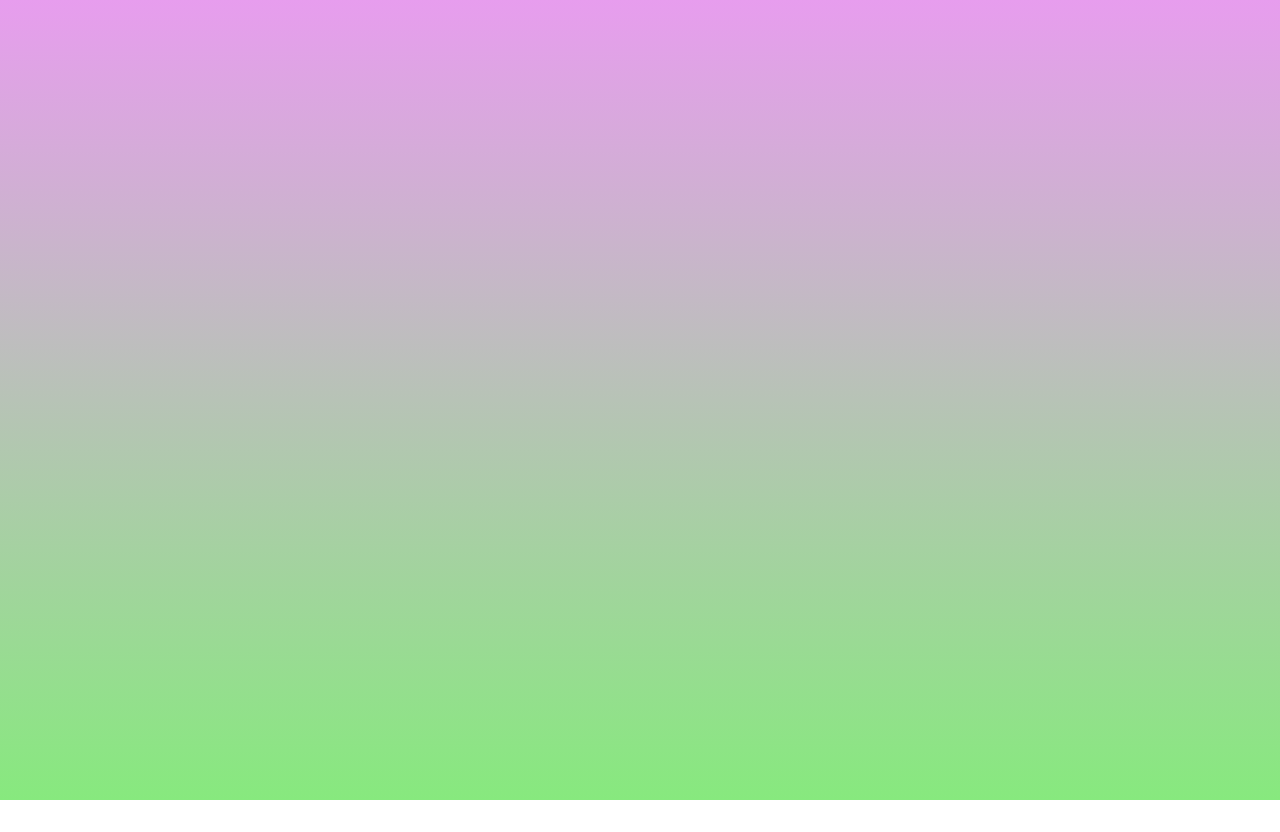
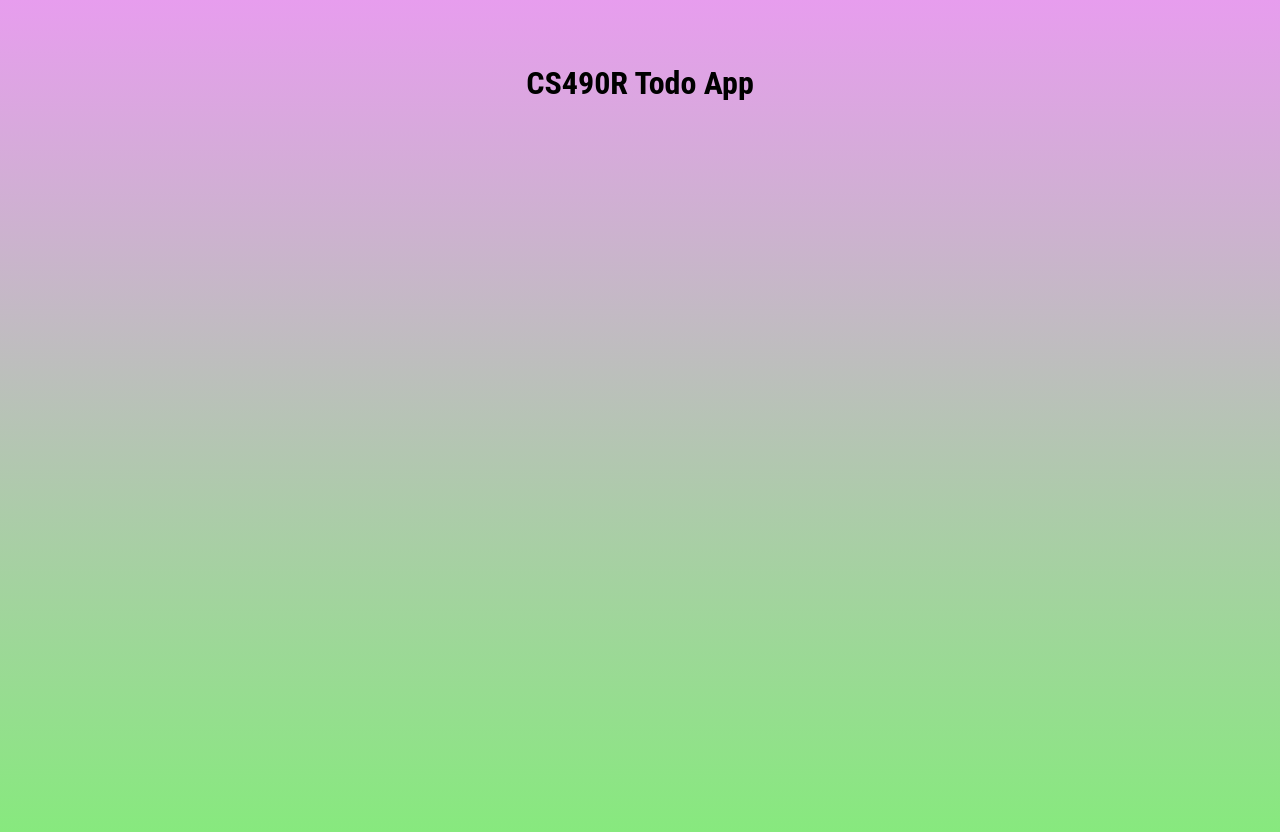
Before and after one commit to Monaka227/CS490R-LearnFrontEnd, a React (Create React App) app in the folder todoapp-youtube/: page / in a window 1280 px wide. Before the commit the page ends 800 px from the top, so only its background shows below. Built offline with nearby package versions, Linux system fonts and the light colour scheme.

Commit message:
Add Title.jsx to display title

```diff
--- a/todoapp-youtube/src/App.js
+++ b/todoapp-youtube/src/App.js
@@ -1,8 +1,11 @@
 import './App.css';
+import { Title } from './components/Title'
 
 function App() {
   return (
-    <div className="App"></div>
+    <div className="body">
+      <Title />
+    </div>
   );
 }
 
--- /dev/null
+++ b/todoapp-youtube/src/components/Title.jsx
@@ -0,0 +1,11 @@
+import React from 'react'
+
+export const Title = () => {
+  return (
+    <div>
+      <header>
+        <h1>CS490R Todo App</h1>
+      </header>
+    </div>
+  )
+}
```
